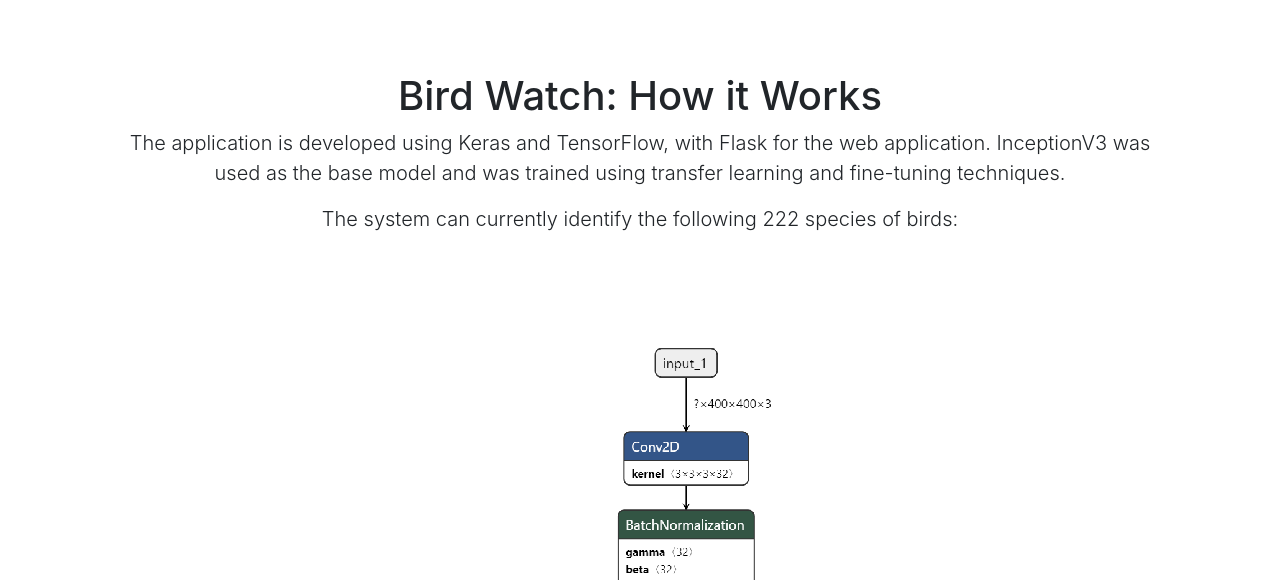
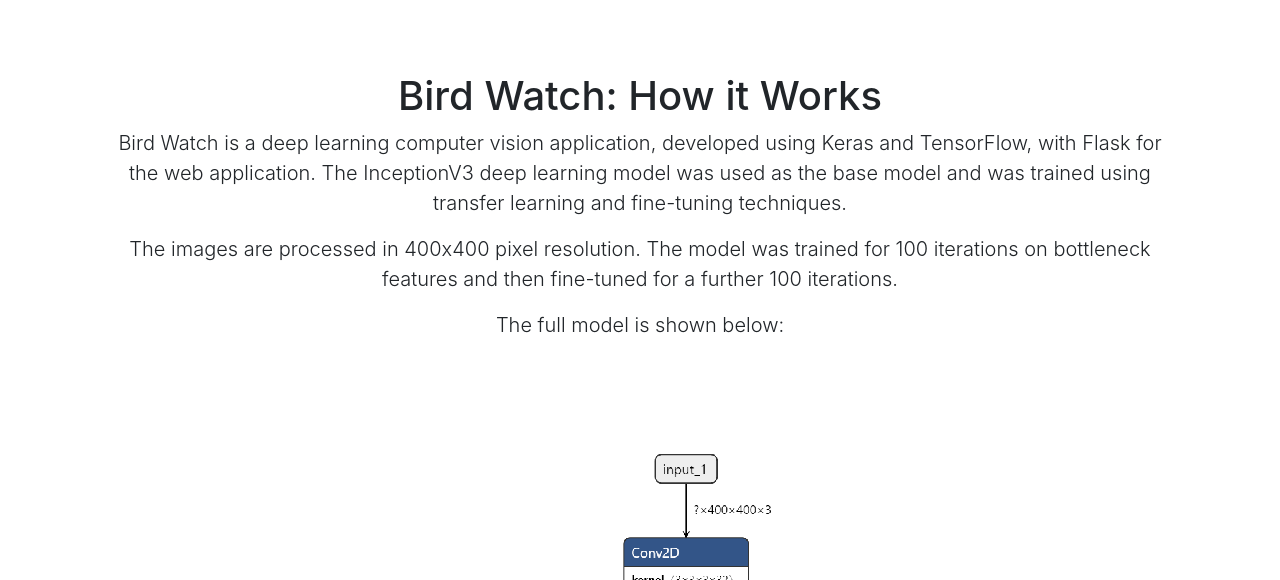
Before and after one commit to Thimira/bird_watch, a Flask app: page /howitworks in a window 1280 px wide. Shown: the part 56-636 px from the top of the page. Run offline with Flask 2, Linux system fonts and the light colour scheme; parts of the project's set-up code (start-up, migrations or seed data) failed here and were passed over; some libraries are stand-ins or nearby versions.

Commit message:
updating how it works page

```diff
--- a/templates/howitworks.html
+++ b/templates/howitworks.html
@@ -23,8 +23,9 @@
 {% block content %}
     <div class="center-content">
         <h1>Bird Watch: How it Works</h1>
-        <p class="lead">The application is developed using Keras and TensorFlow, with Flask for the web application. InceptionV3 was used as the base model and was trained using transfer learning and fine-tuning techniques.</p>
-        <p class="lead">The system can currently identify the following 222 species of birds:</p>
+        <p class="lead">Bird Watch is a deep learning computer vision application, developed using Keras and TensorFlow, with Flask for the web application. The InceptionV3 deep learning model was used as the base model and was trained using transfer learning and fine-tuning techniques.</p>
+        <p class="lead">The images are processed in 400x400 pixel resolution. The model was trained for 100 iterations on bottleneck features and then fine-tuned for a further 100 iterations.</p>
+        <p class="lead">The full model is shown below:</p>
     </div>
     <img src="{{ url_for('static', filename='model.png') }}" class="img-fluid" alt="The deep learning model structure of bird watch">
     <br />
```
